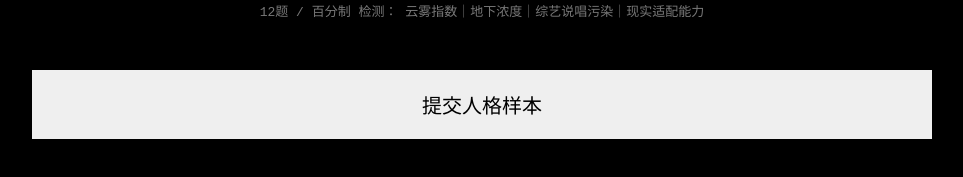
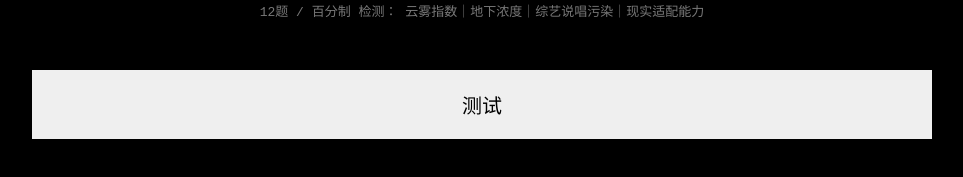
Before and after one commit to ayvn71526-sketch/ayuan-dicktest, a plain HTML site: page index.html in a window 1280 px wide. Shown: the part 169-346 px from the top of the page, without its empty margins (158-1121 px from the left). Drawn offline with Linux system fonts and the light colour scheme.

Commit message:
Update index.html

```diff
--- a/index.html
+++ b/index.html
@@ -91,8 +91,8 @@
 
 <div id="quiz"></div>
 
-<button onclick="calc()">
-提交人格样本
+<button onclick="alert('OK')">
+    测试
 </button>
 
 <div id="result"></div>
```
